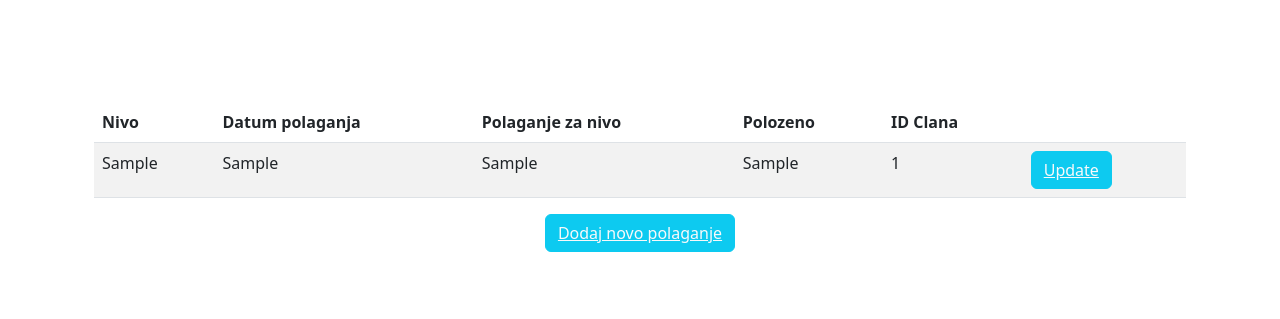
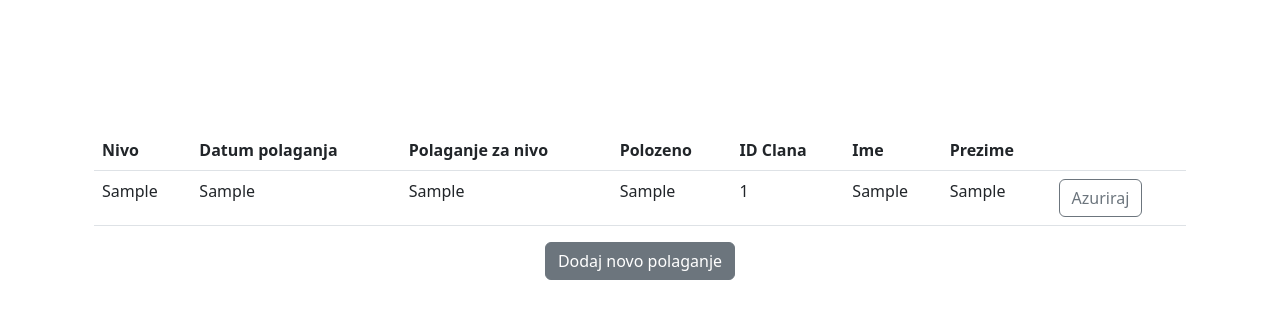
Before and after one commit to Filipovic13/iteh1-PHP, a PHP site: page /polaganja.php in a window 1280 px wide. Shown: the part 56-375 px from the top of the page. Run offline with PHP 8.4, Linux system fonts and the light colour scheme; the visitor is signed in with stand-in values (Sample User, id 1); tables that the repository leaves empty or names only in its code hold one stand-in row (values such as "Sample post").

Commit message:
dodate dve kolone zbog JOIN-a iz query-ja

```diff
--- a/polaganja.php
+++ b/polaganja.php
@@ -28,8 +28,8 @@
 
  ?>
 
-<div class="container" style="margin-top: 7%">
-     <table class="table table-hover table-striped">
+<div class="container" style="margin-top: 9.5%">
+     <table class="table table-hover">
           <thead class="thead">
                <tr>
                     <th scope="col">Nivo</th>
@@ -37,6 +37,8 @@
                     <th scope="col">Polaganje za nivo</th>
                     <th scope="col">Polozeno</th>
                     <th scope="col">ID Clana</th>
+                    <th scope="col">Ime</th>
+                    <th scope="col">Prezime</th>
                     <th></th>
                </tr>
           </thead>
@@ -51,9 +53,11 @@
                     <td> <?php echo $red_polaganja["za_nivo"] ?> </td>
                     <td> <?php echo $red_polaganja["polozio"] ?> </td>
                     <td> <?php echo $red_polaganja["id_clana"] ?> </td>
+                    <td> <?php echo $red_polaganja["ime"] ?> </td>
+                    <td> <?php echo $red_polaganja["prezime"] ?> </td>
                     <td>
-                         <button class="btn btn-info">
-                              <a href="" class="text-light">Update</a>
+                         <button class="btn btn-outline-secondary">
+                             Azuriraj
                          </button>
                     </td>
                </tr>
@@ -67,8 +71,8 @@
 
 
      <div class="text-center">
-        <button class="btn btn-info ">
-            <a href="" class="text-light">Dodaj novo polaganje</a>
+        <button class="btn btn-secondary ">
+            Dodaj novo polaganje
         </button>
      </div>
 
```
